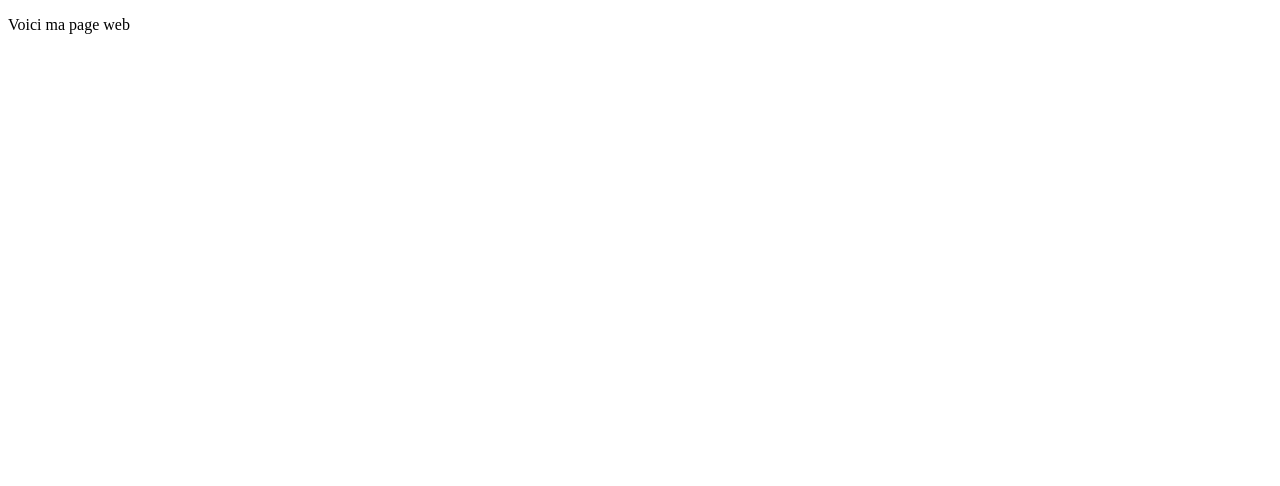
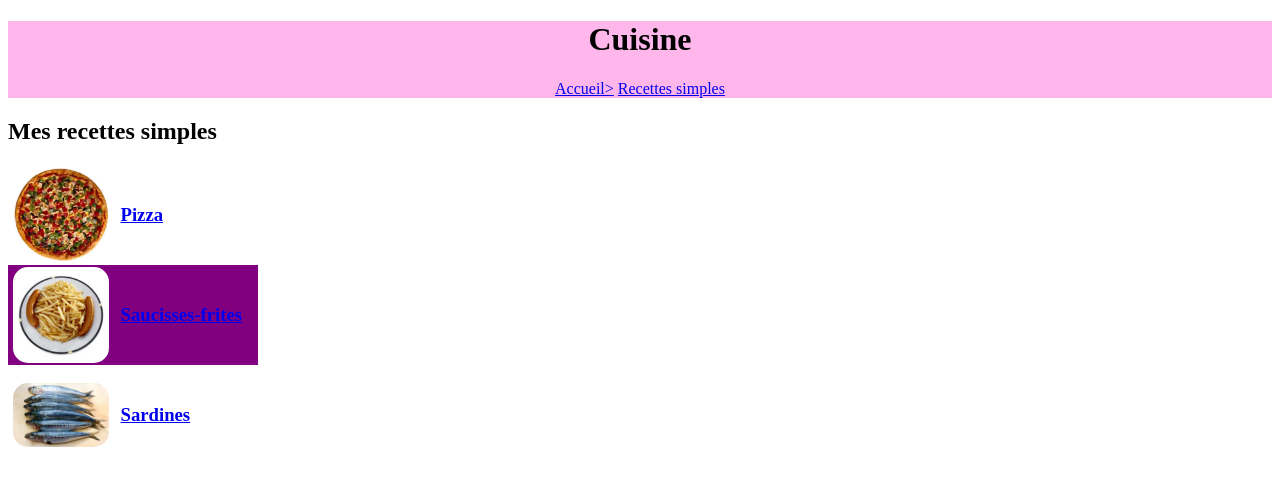
Before and after one commit to Marie930/TP5_NFA040_MLB, a plain HTML site: page index.html in a window 1280 px wide. Drawn offline with Linux system fonts and the light colour scheme; files that its build step writes are made by us from their sources; a web font is replaced by a local one.

Commit message:
début création page mes recettes simples html et css

```diff
--- a/index.html
+++ b/index.html
@@ -1,11 +1,48 @@
 <!DOCTYPE html>
 <html lang="fr">
-  <head>
-    <meta charset="utf-8">
-    <link href="styles/style.css" rel="stylesheet" type="text/css">
-    <title>Ma page test</title>
-  </head>
-  <body>
-    <p>Voici ma page web</p>
-  </body>
+
+<head>
+  <meta charset="UTF-8">
+  <meta http-equiv="X-UA-Compatible" content="IE=edge">
+  <meta name="viewport" content="width=device-width, initial-scale=1.0">
+  <link rel="preconnect" href="https://fonts.googleapis.com">
+  <link rel="preconnect" href="https://fonts.gstatic.com" crossorigin>
+  <link rel='stylesheet' href='https://cdnjs.cloudflare.com/ajax/libs/font-awesome/6.5.1/css/all.min.css'
+    crossorigin='anonymous' />
+  <link href="https://fonts.googleapis.com/css2?family=Roboto:wght@400;900&family=Shrikhand&display=swap"
+    rel="stylesheet">
+  <title>Cuisine</title>
+  <link rel="stylesheet" href="style.css">
+</head>
+
+<body>
+  <header class="header">
+    <h1 class="header_logo">Cuisine</h1>
+    <nav>
+      <a href="#accueil">Accueil></a>
+      <a href="#recettes">Recettes simples</a>
+    </nav>
+  </header>
+  <section class="simply">
+    <h2>Mes recettes simples</h2>
+    <article class="pizza">
+      <img src="/images/pizza.png" alt="pizza">
+      <a href="./pizza.html">
+        <h3 class="nom">Pizza</h3>
+      </a>
+    </article>
+    <article class="saucisses">
+      <img src="/images/saucisses-frites.png" alt="saucisses-frites">
+      <a href="./saucissesFrites.html">
+        <h3 class="nom">Saucisses-frites</h3>
+      </a>
+    </article>
+    <article class="sardines">
+      <img src="/images/sardines.png" alt="sardines">
+      <a href="./sardines.html">
+        <h3 class="nom">Sardines</h3>
+      </a>
+    </article>
+</body>
+
 </html>
--- a/style.css
+++ b/style.css
@@ -1,3 +1,53 @@
 p {
   color: black;
 }
+
+header.header {
+  text-align: center;
+  background: #ffb6ea;
+}
+
+section.simply {
+  display: flex;
+  flex-wrap: wrap;
+  flex-direction: column;
+}
+
+article {
+  max-width: 250px;
+  width: 250px;
+}
+
+img {
+  width: 85%;
+  border-radius: 15px;
+  margin: 5px;
+}
+
+article.pizza {
+  display: grid;
+  grid-template-areas: "pizza nom";
+  grid-template-columns: 45% 75%;
+  grid-template-rows: 100px;
+  align-items: center;
+  justify-items: start;
+}
+
+article.saucisses {
+  display: grid;
+  grid-template-areas: "saucisses-frites nom";
+  grid-template-columns: 45% 75%;
+  grid-template-rows: 100px;
+  align-items: center;
+  justify-items: start;
+  background: purple;
+}
+
+article.sardines {
+  display: grid;
+  grid-template-areas: "pizza nom";
+  grid-template-columns: 45% 75%;
+  grid-template-rows: 100px;
+  align-items: center;
+  justify-items: start;
+}
```
